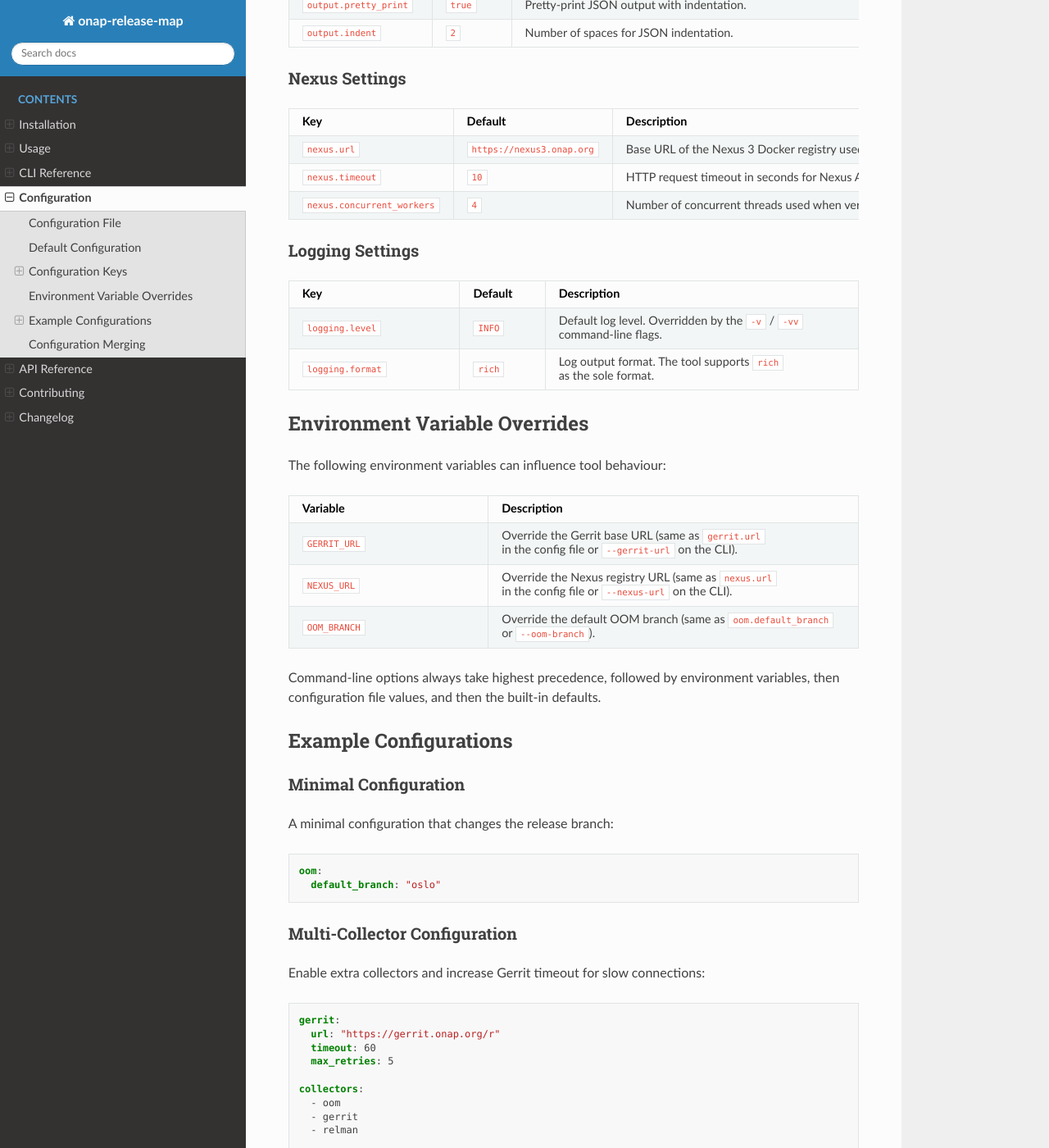
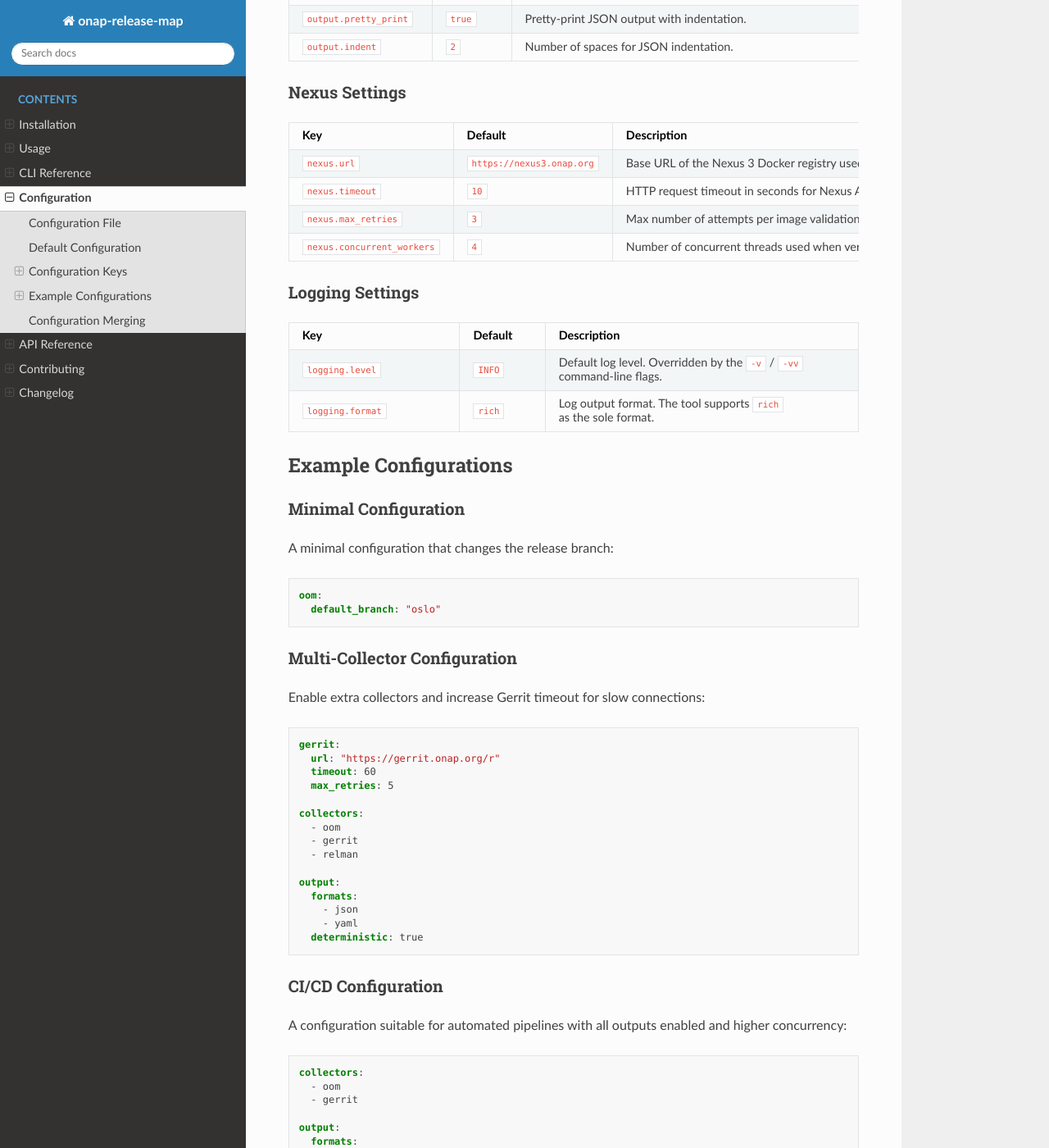
Before and after one commit to modeseven-lfit/onap-release-mapping-tool, a Sphinx documentation site: the page built from docs/configuration.rst, in a window 1280 px wide and 1400 px high, scrolled down 2008 px. Shown: the whole window at 82% size. Built offline with Sphinx 7.4.7 and the Read the Docs theme 3.1.0, drawn with Linux system fonts in a browser that asks for light colours; some of the changed text lies outside the part shown.

Commit message:
Fix: Address pre-commit and Copilot feedback
Fix mypy no-any-return errors in nexus.py by
adding explicit DockerImage type annotation on
the first model_copy result. Fix write-good
prose warnings in README by rephrasing passive
voice and avoiding CLI flag names in prose.

Fix Gerrit cache mutation bug: store deep copies
so _fetch_projects pagination markers survive
across cached calls. Fix usage.rst default output
path to match CLI default (./output/manifest.json).
Add pagination + cache safety test.

Document nexus.max_retries in configuration docs,
README, default config, and DEFAULTS dict. Remove
false environment variable claims from config
docs. Fix --config availability scope to discover
command. Fix misleading Sphinx config comment.

Co-authored-by: Claude <noreply@anthropic.com>
Signed-off-by: Matthew Watkins <mwatkins@linuxfoundation.org>

```diff
--- a/docs/conf.py
+++ b/docs/conf.py
@@ -119,6 +119,6 @@ suppress_warnings = [
     "toc.not_included",
 ]
 
-# Deduplicate Pydantic model attribute entries across package re-exports
-# and submodule definitions by allowing overwrites in the object inventory.
+# Hide parent class prefixes in the table of contents to keep
+# API reference entries concise and readable.
 toc_object_entries_show_parents = "hide"
--- a/docs/configuration.rst
+++ b/docs/configuration.rst
@@ -4,15 +4,16 @@
 Configuration
 =============
 
-``onap-release-map`` supports configuration through YAML files,
-command-line options, and environment variables. Command-line options take
-precedence over configuration file values, which in turn take precedence
-over built-in defaults.
+``onap-release-map`` supports configuration through YAML files and
+command-line options. Command-line options take precedence over
+configuration file values, which in turn take precedence over built-in
+defaults.
 
 Configuration File
 ------------------
 
-Pass a configuration file to any command with the ``--config`` option:
+Pass a configuration file to the ``discover`` command with the
+``--config`` option:
 
 .. code-block:: shell
 
@@ -57,6 +58,7 @@ Default Configuration
    nexus:
      url: "https://nexus3.onap.org"
      timeout: 10
+     max_retries: 3
      concurrent_workers: 4
 
    # Logging
@@ -166,6 +168,11 @@ Nexus Settings
    * - ``nexus.timeout``
      - ``10``
      - HTTP request timeout in seconds for Nexus API calls.
+   * - ``nexus.max_retries``
+     - ``3``
+     - Max number of attempts per image validation request.
+       Retries occur on network errors and HTTP 500+ responses,
+       with a 1-second delay between attempts.
    * - ``nexus.concurrent_workers``
      - ``4``
      - Number of concurrent threads used when verifying Docker
@@ -189,31 +196,6 @@ Logging Settings
      - ``rich``
      - Log output format. The tool supports ``rich`` as the sole
        format.
-
-Environment Variable Overrides
-------------------------------
-
-The following environment variables can influence tool behaviour:
-
-.. list-table::
-   :header-rows: 1
-   :widths: 35 65
-
-   * - Variable
-     - Description
-   * - ``GERRIT_URL``
-     - Override the Gerrit base URL (same as ``gerrit.url``
-       in the config file or ``--gerrit-url`` on the CLI).
-   * - ``NEXUS_URL``
-     - Override the Nexus registry URL (same as ``nexus.url``
-       in the config file or ``--nexus-url`` on the CLI).
-   * - ``OOM_BRANCH``
-     - Override the default OOM branch (same as
-       ``oom.default_branch`` or ``--oom-branch``).
-
-Command-line options always take highest precedence, followed by
-environment variables, then configuration file values, and then
-the built-in defaults.
 
 Example Configurations
 ----------------------
--- a/docs/usage.rst
+++ b/docs/usage.rst
@@ -24,8 +24,7 @@ Clone the OOM repository and point the tool at it:
    $ git clone --depth 1 https://gerrit.onap.org/r/oom
    $ onap-release-map discover --oom-path ./oom
 
-By default the tool writes the manifest to the current directory as
-``manifest.json``.
+By default the tool writes the manifest to ``./output/manifest.json``.
 
 Specifying a Release Name
 -------------------------
```
Also changed, not shown: README.md (+12 -12 lines), 5 other files.
